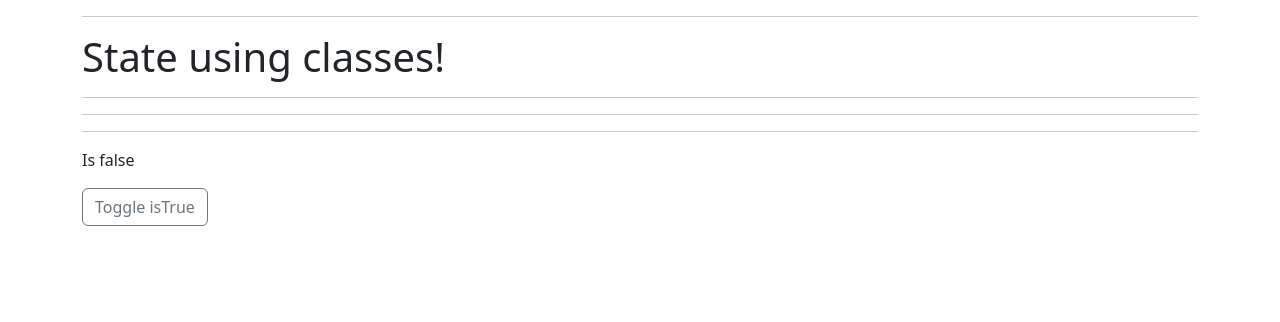
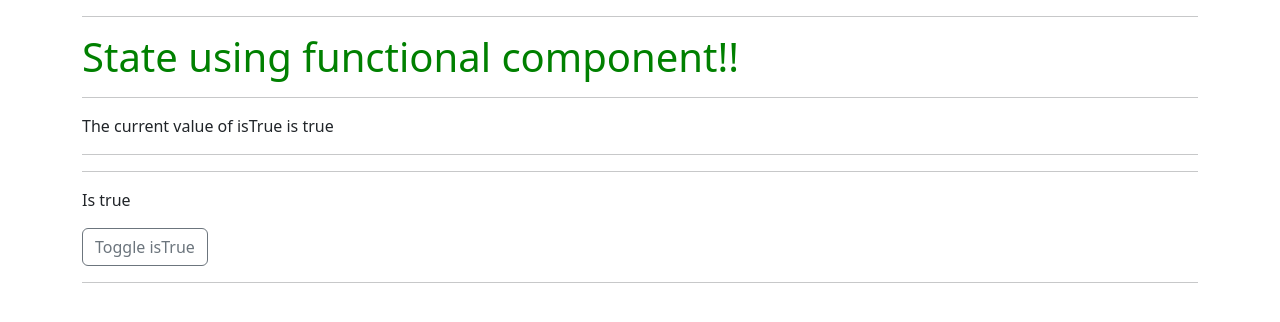
Before and after one commit to msaufi2325/my-app, a React (Create React App) app: page / in a window 1280 px wide. Shown: the top 322 px of the page. Built offline with nearby package versions, Linux system fonts and the light colour scheme.

Commit message:
Remove unused CSS and JavaScript files, and refactor code to use functional components with props for dynamic message

```diff
--- a/src/HelloWorld.js
+++ b/src/App.js
@@ -1,5 +1,5 @@
 import React, { Fragment, useState } from "react";
-import "./HelloWorld.css";
+import "./App.css";
 
 function HelloWorld(props) {
   const [isTrue, setIsTrue] = useState(true);
@@ -20,11 +20,11 @@ function HelloWorld(props) {
         </Fragment>
       )}
       <hr />
-      <hr />
       {isTrue ? <p>Is true</p> : <p>Is false</p>}
       <a href="#!" className="btn btn-outline-secondary" onClick={toggleTrue}>
         Toggle isTrue
       </a>
+      <hr />
     </Fragment>
   );
 }
--- a/src/index.js
+++ b/src/index.js
@@ -1,7 +1,7 @@
 import React from "react";
 import ReactDOM from "react-dom/client";
-// import HelloWorld from "./HelloWorld";
-import AppClass from "./AppClass";
+// import AppClass from "./AppClass";
+import App from "./App";
 
 const root = ReactDOM.createRoot(document.getElementById("root"));
 root.render(
@@ -9,8 +9,8 @@ root.render(
     <div className="container">
       <div className="row">
         <div className="col">
-          {/* <HelloWorld msg="Hello, again!" /> */}
-          <AppClass msg="State using classes!" />
+          {/* <AppClass msg="State using classes!" /> */}
+          <App msg="State using functional component!!" />
         </div>
       </div>
     </div>
```
Also changed, not shown: src/App.css (renamed from src/HelloWorld.css).
